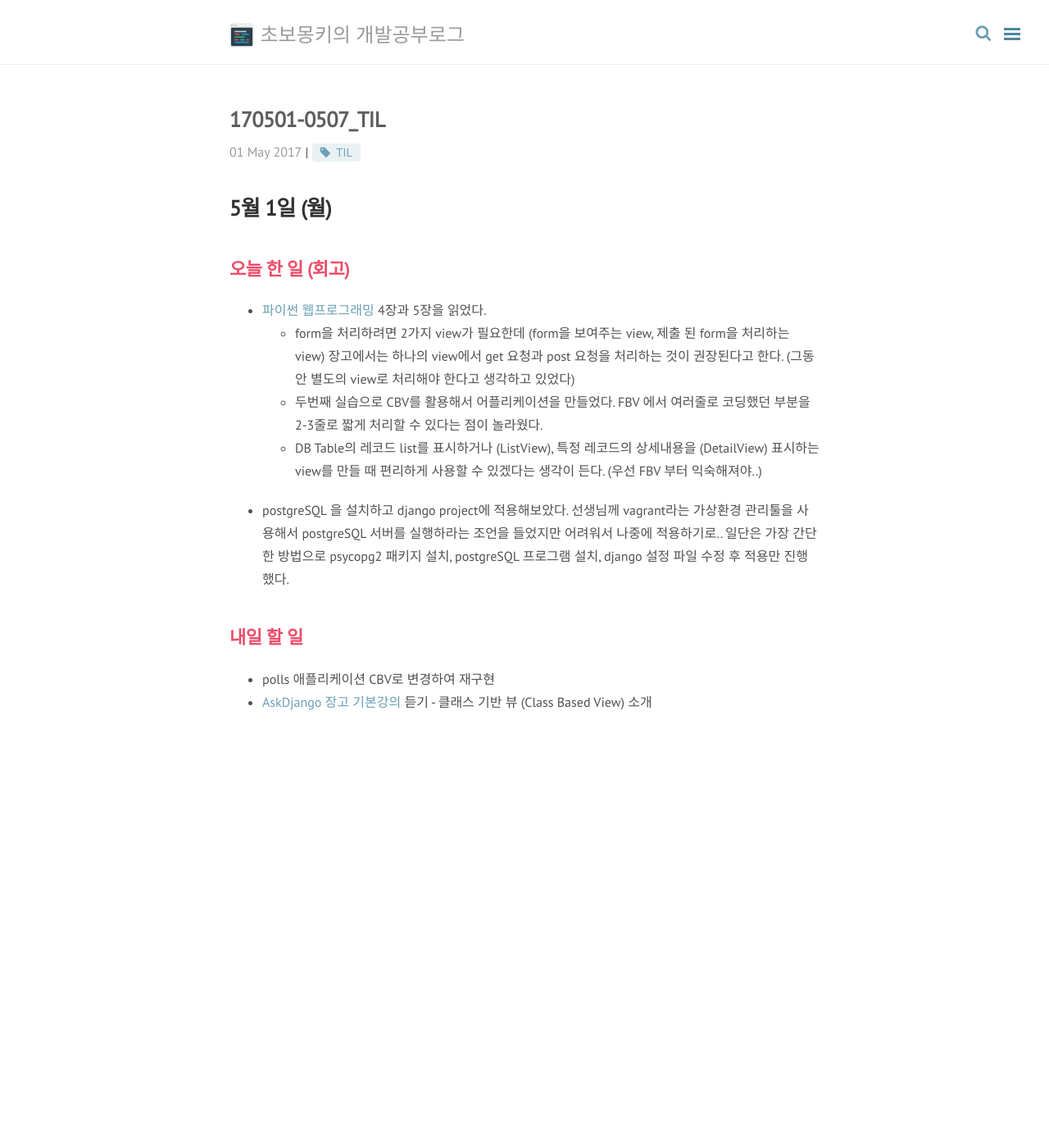
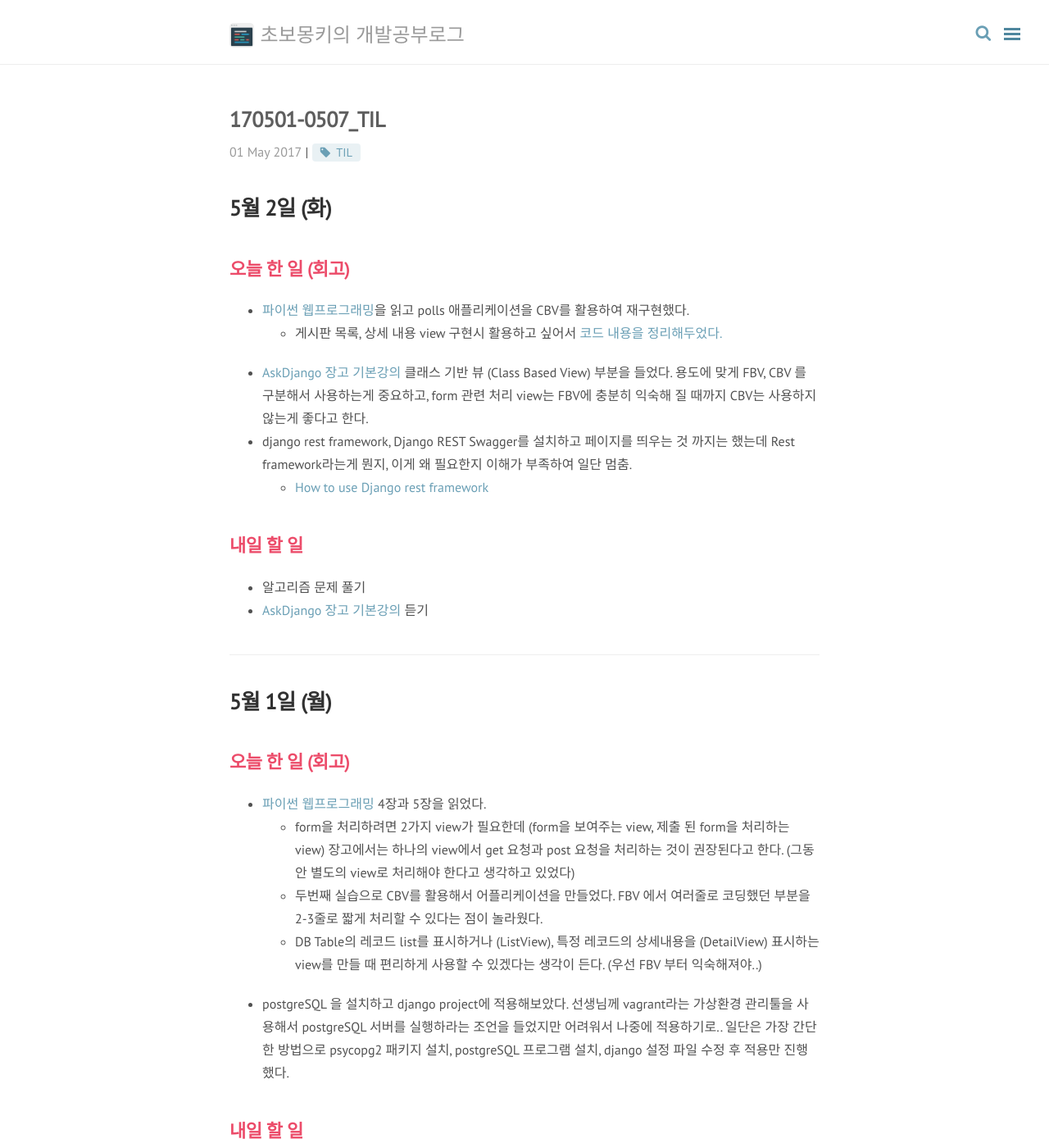
Before and after one commit to wayhome25/wayhome25.github.io, a Jekyll site: the page built from _posts/TIL(Today I Learned)/2017-05-01-05-07-TIL.md, in a window 1280 px wide and 1400 px high. Shown: the whole window at 82% size. Built offline with Jekyll 4.4.1, drawn with Linux system fonts in a browser that asks for light colours; nearby versions of some CDN libraries; comment, search, counter and statistics services are not loaded; some of the changed text lies outside the part shown.

Commit message:
add blog post

```diff
--- a/_posts/TIL(Today I Learned)/2017-05-01-05-07-TIL.md
+++ b/_posts/TIL(Today I Learned)/2017-05-01-05-07-TIL.md
@@ -7,6 +7,20 @@ tags: [TIL]
 comments: true
 ---
 
+
+# 5월 2일 (화)
+## 오늘 한 일 (회고)
+- [파이썬 웹프로그래밍](http://www.yes24.com/24/goods/17295239?scode=032&OzSrank=1)을 읽고 polls 애플리케이션을 CBV를 활용하여 재구현했다.
+  - 게시판 목록, 상세 내용 view 구현시 활용하고 싶어서 [코드 내용을 정리해두었다.](https://wayhome25.github.io/django/2017/05/02/CBV/)
+- [AskDjango 장고 기본강의](https://nomade.kr/vod/django/) 클래스 기반 뷰 (Class Based View) 부분을 들었다. 용도에 맞게 FBV, CBV 를 구분해서 사용하는게 중요하고, form 관련 처리 view는 FBV에 충분히 익숙해 질 때까지 CBV는 사용하지 않는게 좋다고 한다.
+- django rest framework, Django REST Swagger를 설치하고 페이지를 띄우는 것 까지는 했는데 Rest framework라는게 뭔지, 이게 왜 필요한지 이해가 부족하여 일단 멈춤.
+  - [How to use Django rest framework](https://www.buzzvil.com/2016/12/26/how-to-use-django-rest-framework-buzzvil/)
+
+## 내일 할 일
+- 알고리즘 문제 풀기
+- [AskDjango 장고 기본강의](https://nomade.kr/vod/django/) 듣기
+
+---
 # 5월 1일 (월)
 ## 오늘 한 일 (회고)
 - [파이썬 웹프로그래밍](http://www.yes24.com/24/goods/17295239?scode=032&OzSrank=1) 4장과 5장을 읽었다.
@@ -19,3 +33,11 @@ comments: true
 ## 내일 할 일
 - polls 애플리케이션 CBV로 변경하여 재구현
 - [AskDjango 장고 기본강의](https://nomade.kr/vod/django/) 듣기 - 클래스 기반 뷰 (Class Based View) 소개
+
+---
+
+# 이번 주에 읽은 글
+- [Django, 저는 이렇게 씁니다.](https://www.slideshare.net/perhapsspy/django-42665652)
+- [더 나은 팀을 위하여](https://www.slideshare.net/HeejongAhn/ss-73274788)
+- [How to use Django rest framework](https://www.buzzvil.com/2016/12/26/how-to-use-django-rest-framework-buzzvil/)
+- [RESTful API 서버 테스트하기](http://blog.sapzil.org/2017/03/12/testing-restful-api-servers/)
```
